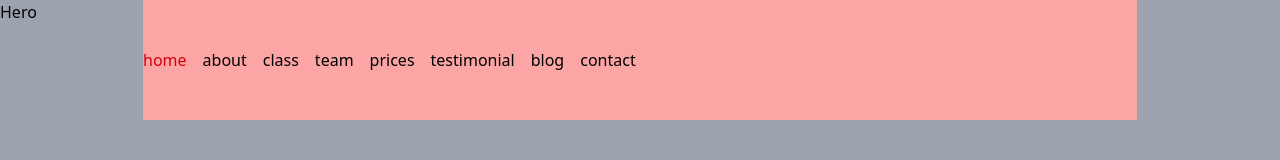
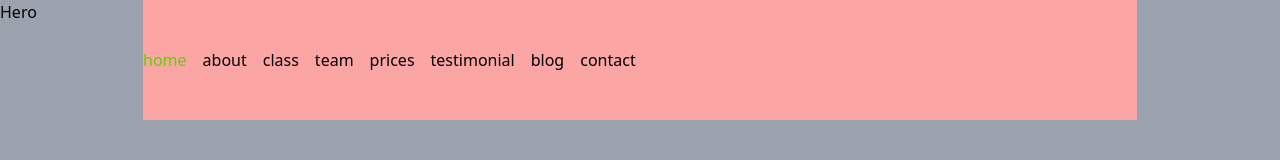
Before and after one commit to coolcrazyfox/Gym-WEBsite, a Next.js app: page / in a window 1280 px wide. Shown: the top 160 px of the page. Built offline with nearby package versions, Linux system fonts and the light colour scheme.

Commit message:
changes style

```diff
--- a/tailwind.config.ts
+++ b/tailwind.config.ts
@@ -33,7 +33,7 @@ const config: Config = {
           200: "#151515",
           300: "#111",
         },
-        accent: "#d4000d",
+        accent: "#5dd402",
       },
     },
   },
```
